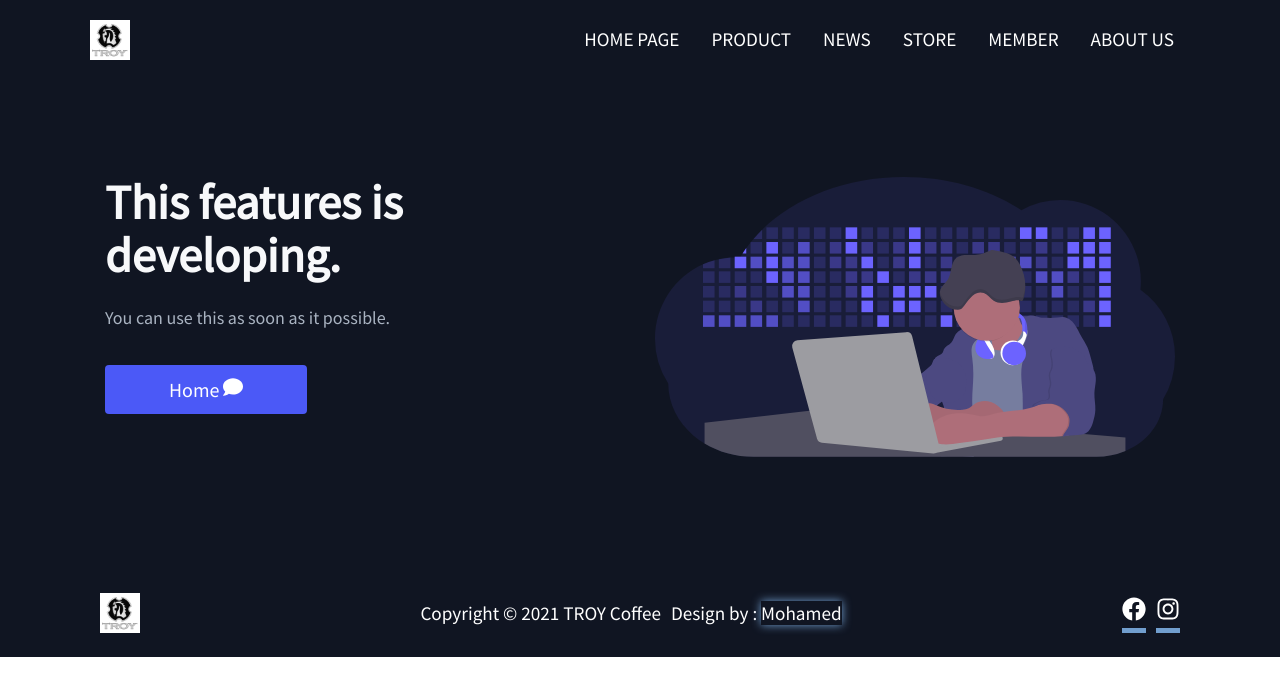
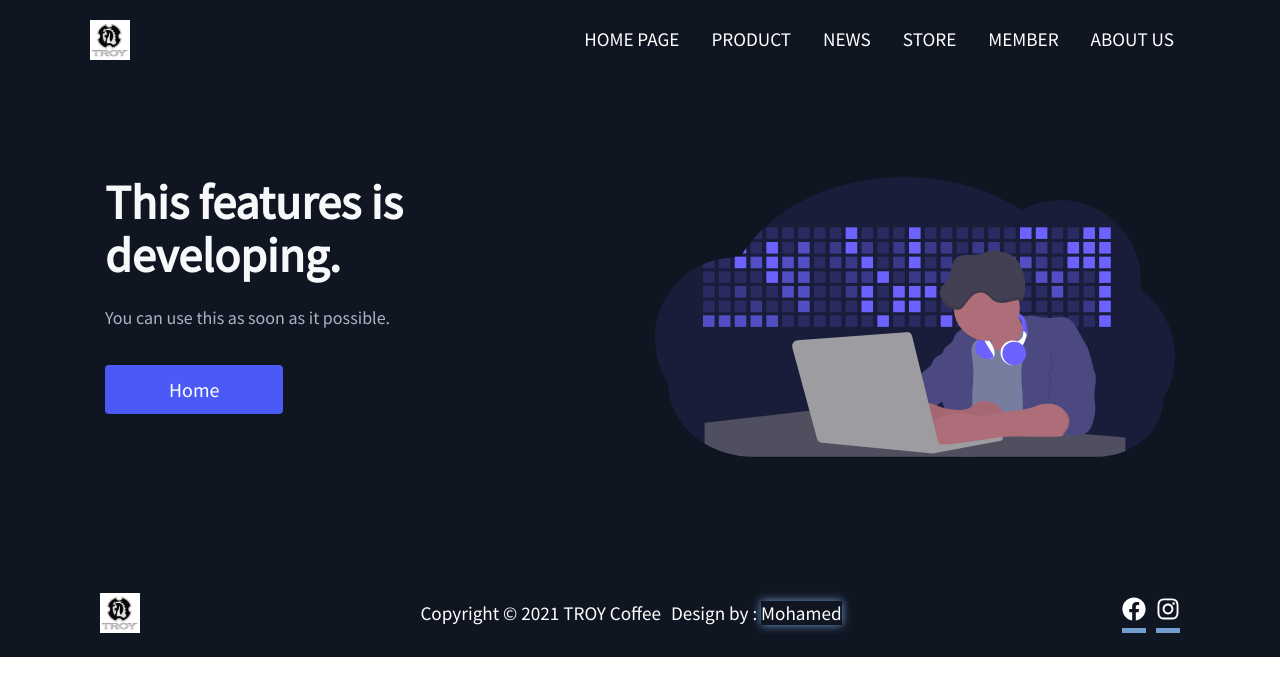
Before and after one commit to mohamed4ahmed/troycoffe, a React (Create React App) app: page /blog in a window 1280 px wide. Shown: the top 696 px of the page. Built offline with nearby package versions, Linux system fonts and the light colour scheme; the HTML template or start-up script is replaced by a standard one.

Commit message:
update-ss

```diff
--- a/src/Components/InfoSection/InfoSection.js
+++ b/src/Components/InfoSection/InfoSection.js
@@ -1,7 +1,7 @@
 import React from "react";
 import { Link } from "react-router-dom";
 import { Container, Button } from "../../GlobalStyle";
-import {FaComment} from "react-icons/fa"
+import { FaCommentDots} from "react-icons/fa";
 import {
 	InfoSec,
 	InfoRow,
@@ -28,6 +28,7 @@ const InfoSection = ({
 	img,
 	alt,
 	start,
+	home,
 }) => {
 	return (
 		<>
@@ -36,12 +37,12 @@ const InfoSection = ({
 					<InfoRow imgStart={imgStart}>
 						<InfoColumn>
 							<TextWrapper>
-								<TopLine lightTopLine={lightTopLine}>{topLine}</TopLine>
+								<TopLine lightTopLine={lightTopLine}>{topLine}   </TopLine>
 								<Heading lightText={lightText}>{headline}</Heading>
 								<Subtitle lightTextDesc={lightTextDesc}>{description}</Subtitle>
 								<Link to={urlLinkBtn}>
 									<Button big fontBig primary={primary}>
-										{buttonLabel}  <FaComment />
+										{buttonLabel}  {home ?  <FaCommentDots /> : null}
 									</Button>
 								</Link>
 							</TextWrapper>
--- a/src/Components/StoreMaps/StoreMaps.js
+++ b/src/Components/StoreMaps/StoreMaps.js
@@ -1,6 +1,6 @@
 import React from "react";
 import { Container, Button } from "../../GlobalStyle";
-import { FaMapMarkedAlt } from "react-icons/fa";
+import { FaFacebookMessenger, FaMapMarkedAlt } from "react-icons/fa";
 import {
 	InfoSec,
 	InfoRow,
@@ -31,6 +31,7 @@ const StoreMaps = ({
 	start,
 	img,
 	alt,
+	home,
 }) => {
 	return (
 		<>
@@ -51,7 +52,7 @@ const StoreMaps = ({
 								</Subtitle>
 								<a href={urlLinkBtn} target="_blank" rel="noopener noreferrer">
 									<Button big fontBig primary={primary}>
-										<FaMapMarkedAlt /> {buttonLabel}
+									{home ?  <FaFacebookMessenger /> : <FaMapMarkedAlt />}	 {buttonLabel}
 									</Button>
 								</a>
 							</TextWrapper>
--- a/src/pages/Homepage/Data.js
+++ b/src/pages/Homepage/Data.js
@@ -25,6 +25,7 @@ export const feedback = {
 	lightTopLine: false,
 	lightText: true,
 	lightTextDesc: true,
+	home : true,
 	topLine: "TROY",
 	headline: "Rate TROY's service.",
 	description:
--- a/src/pages/Stores/Data.js
+++ b/src/pages/Stores/Data.js
@@ -34,6 +34,7 @@ export const Grab = {
 	urlLinkBtn: "https://www.messenger.com/t/127944922117493/?messaging_source=source%3Apages%3Amessage_shortlink",
 	img: GrabI,
 	alt: "grab",
+	home: true ,
 };
 
 export const Loship = {
@@ -53,4 +54,5 @@ export const Loship = {
 	urlLinkBtn: "https://www.messenger.com/t/127944922117493/?messaging_source=source%3Apages%3Amessage_shortlink",
 	img: LoshipI,
 	alt: "grab",
+	home: true,
 };
```
